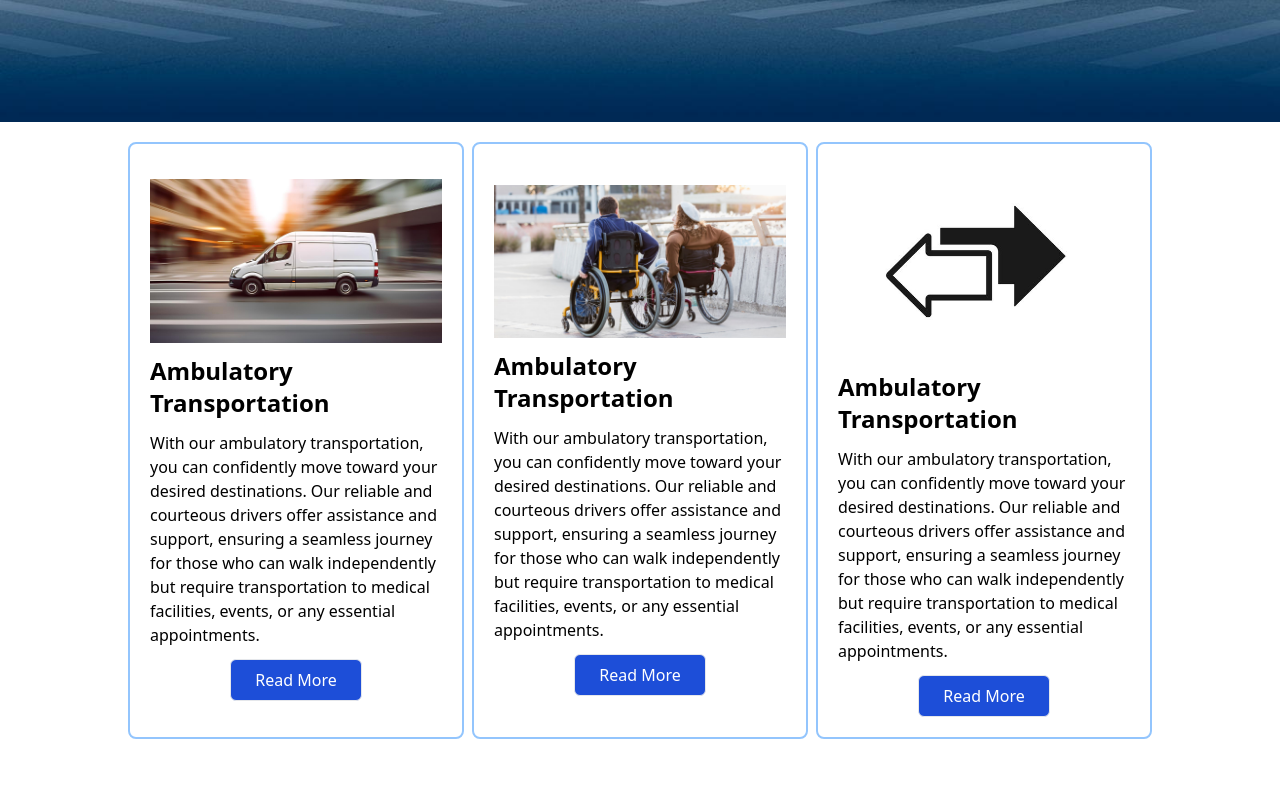
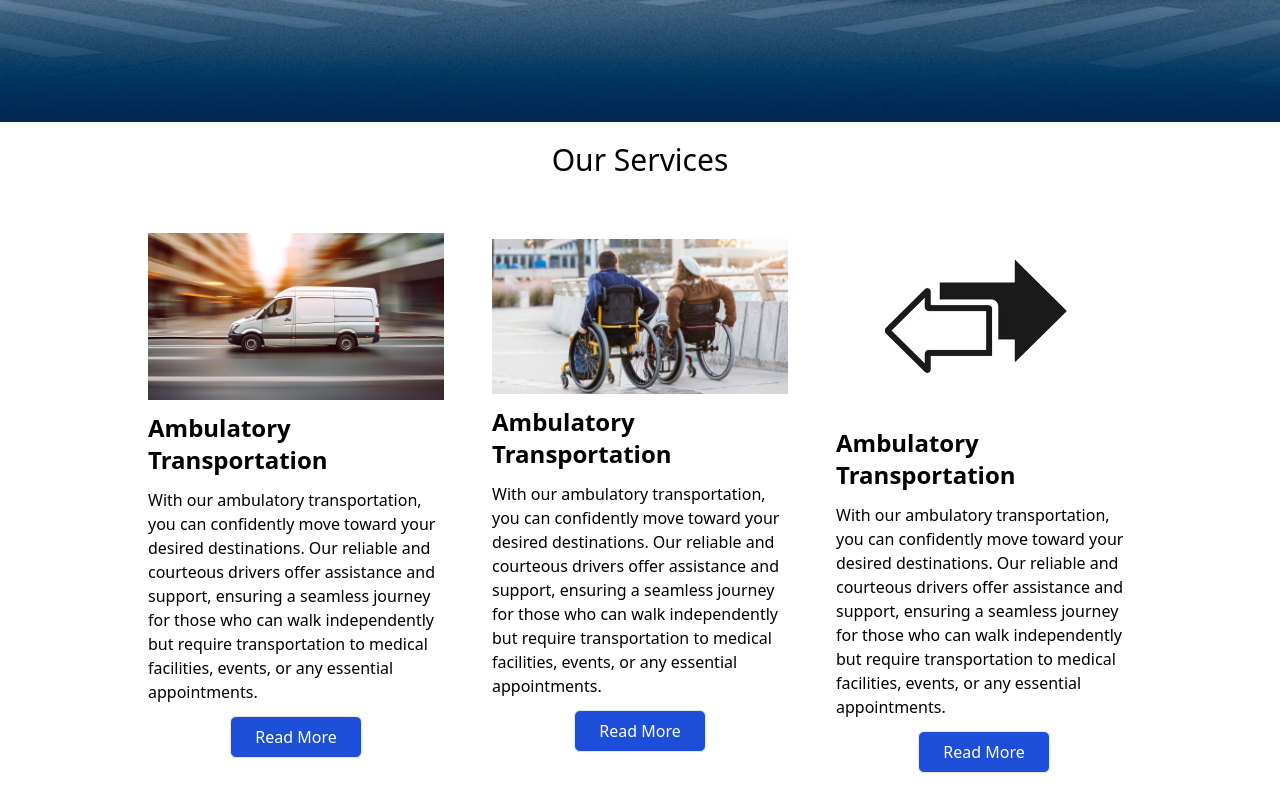
Before and after one commit to ZyadSaber/disability-care-v2, a React (Vite) app: page / in a window 1280 px wide. Shown: the part 502-1314 px from the top of the page. Before the commit the page ends 1261 px from the top, so only its background shows below. Built offline with nearby package versions, Linux system fonts and the light colour scheme.

Commit message:
add phrase Our Services

```diff
--- a/src/pages/home-page/component.tsx
+++ b/src/pages/home-page/component.tsx
@@ -79,21 +79,21 @@ const HomePage = memo(() => {
                     </div>
                 </ButtonsWrapper>
             </SliderContainer>
-
+            <h4 className="w-full text-center pt-5 px-5 md:px-32 text-3xl font-normal">Our Services</h4>
             <div className=" flex gap-2 py-5 px-5 md:px-32 flex-col md:flex-row">
-                <div className="border-2 w-full md:w-4/12 border-blue-300 rounded-lg flex flex-col justify-center items-center p-5 gap-3">
+                <div className=" w-full md:w-4/12 flex flex-col justify-center items-center p-5 gap-3">
                     <img src={van} alt="" className="max-h-52" />
                     <h4 className="text-2xl font-semibold">Ambulatory Transportation</h4>
                     <p className="font-light">With our ambulatory transportation, you can confidently move toward your desired destinations. Our reliable and courteous drivers offer assistance and support, ensuring a seamless journey for those who can walk independently but require transportation to medical facilities, events, or any essential appointments. </p>
                     <Link to="" className="px-6 py-2 bg-blue-700 hover:bg-blue-400 transition-all border rounded-md text-1xl font-medium text-white">Read More</Link>
                 </div>
-                <div className="border-2 w-full md:w-4/12 border-blue-300 rounded-lg flex flex-col justify-center items-center p-5 gap-3">
+                <div className=" w-full md:w-4/12 flex flex-col justify-center items-center p-5 gap-3">
                     <img src={wheelChair} alt="" className="max-h-52" />
                     <h4 className="text-2xl font-semibold">Ambulatory Transportation</h4>
                     <p className="font-light">With our ambulatory transportation, you can confidently move toward your desired destinations. Our reliable and courteous drivers offer assistance and support, ensuring a seamless journey for those who can walk independently but require transportation to medical facilities, events, or any essential appointments. </p>
                     <Link to="" className="px-6 py-2 bg-blue-700 hover:bg-blue-400 transition-all border rounded-md text-1xl font-medium text-white">Read More</Link>
                 </div>
-                <div className="border-2 w-full md:w-4/12 border-blue-300 rounded-lg flex flex-col justify-center items-center p-5 gap-3">
+                <div className=" w-full md:w-4/12 flex flex-col justify-center items-center p-5 gap-3">
                     <img src={arrows} alt="" className="max-h-52" />
                     <h4 className="text-2xl font-semibold">Ambulatory Transportation</h4>
                     <p className="font-light">With our ambulatory transportation, you can confidently move toward your desired destinations. Our reliable and courteous drivers offer assistance and support, ensuring a seamless journey for those who can walk independently but require transportation to medical facilities, events, or any essential appointments. </p>
```
